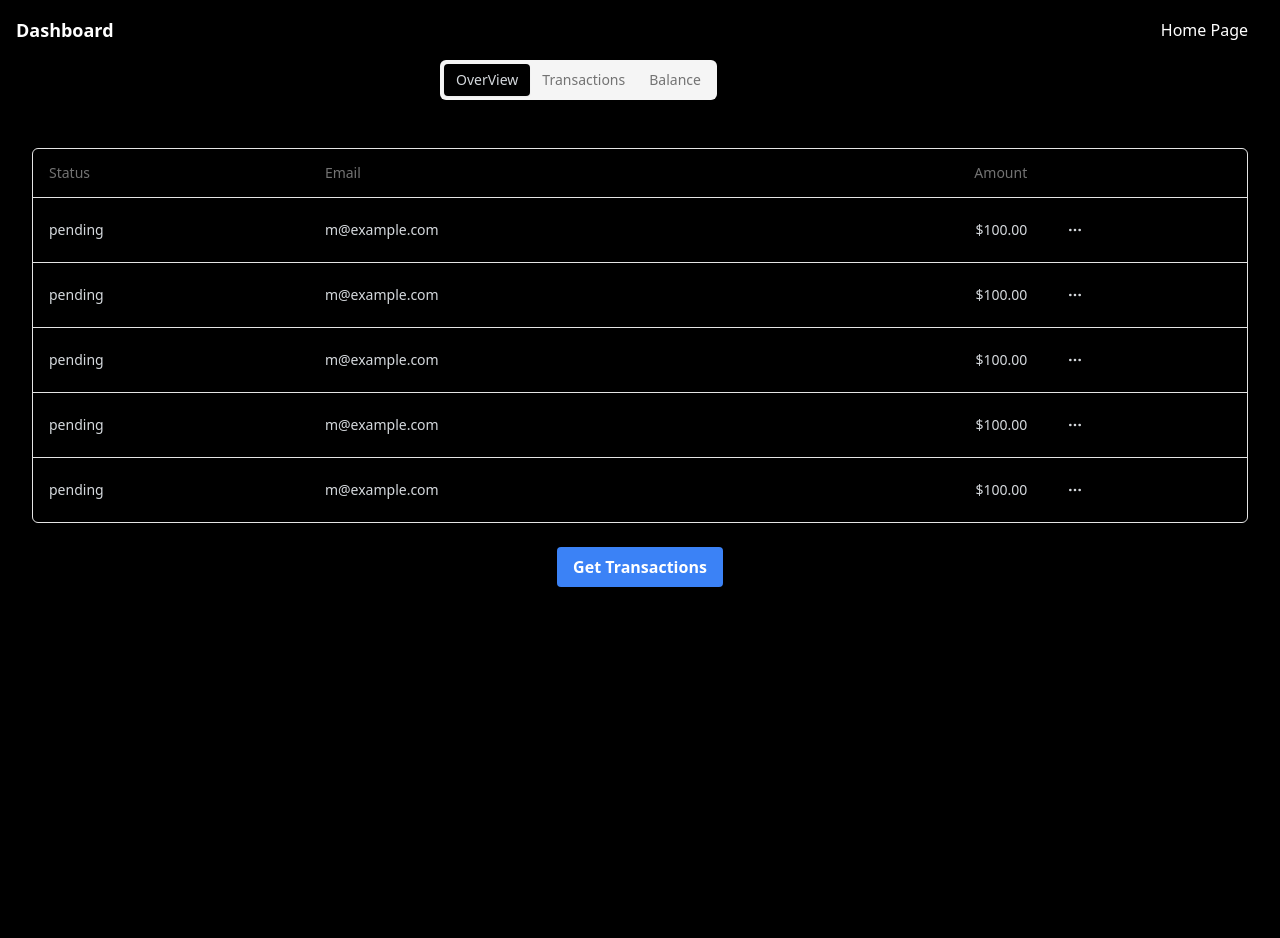
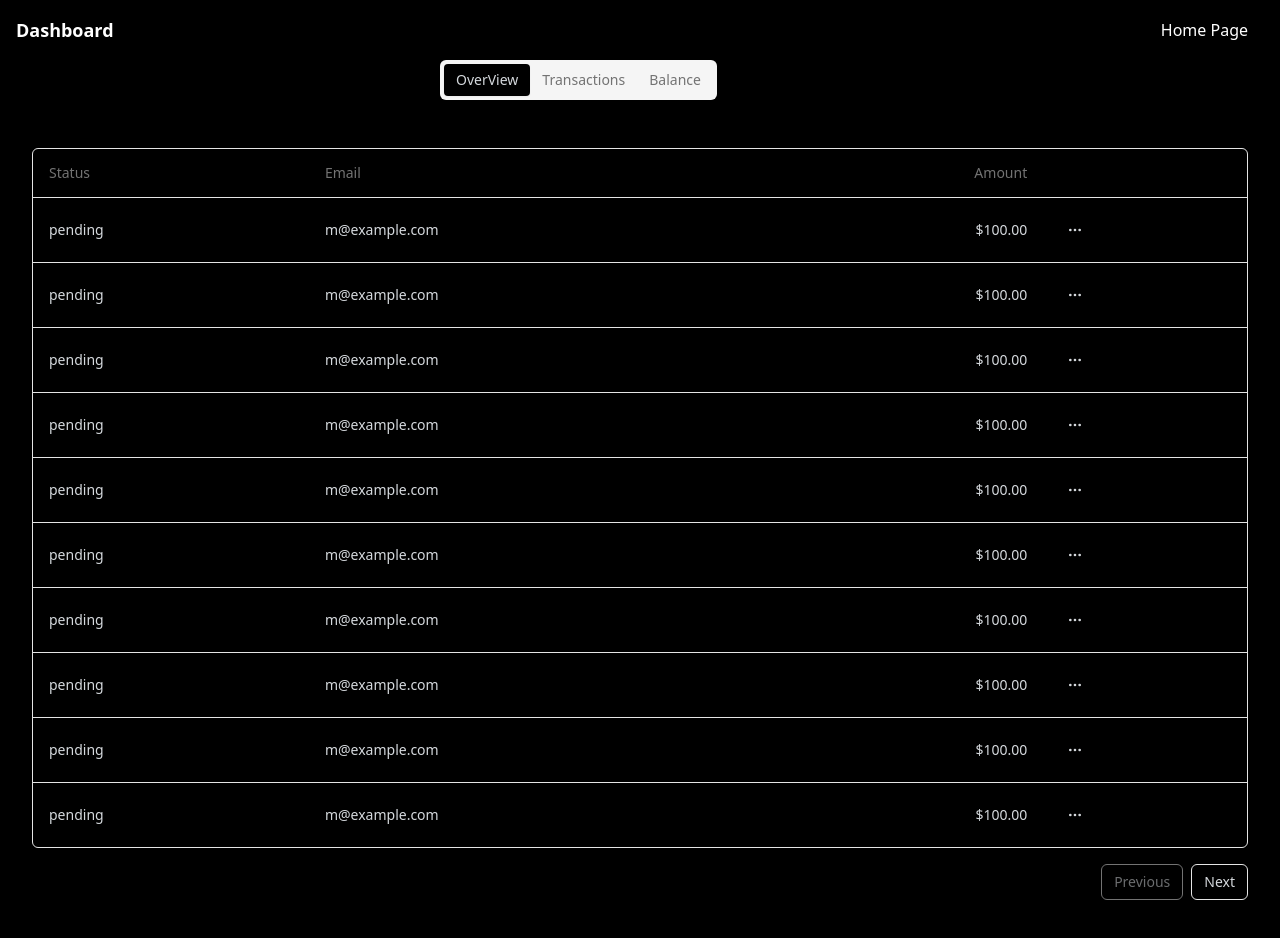
Before and after one commit to ParsaPeikani/BudgetBuddy-Tracker, a Next.js app: page /dashboard in a window 1280 px wide. Shown: the top 938 px of the page. Before the commit the page ends 800 px from the top, so only its background shows below. Built offline with nearby package versions, Linux system fonts and the light colour scheme.

Commit message:
Added default pagination

```diff
--- a/src/app/dashboard/page.tsx
+++ b/src/app/dashboard/page.tsx
@@ -11,6 +11,42 @@ export default function Dashboard() {
   function getData(): Payment[] {
     // Fetch data from your API here.
     return [
+      {
+        id: "728ed52f",
+        amount: 100,
+        status: "pending",
+        email: "m@example.com",
+      },
+      {
+        id: "728ed52f",
+        amount: 100,
+        status: "pending",
+        email: "m@example.com",
+      },
+      {
+        id: "728ed52f",
+        amount: 100,
+        status: "pending",
+        email: "m@example.com",
+      },
+      {
+        id: "728ed52f",
+        amount: 100,
+        status: "pending",
+        email: "m@example.com",
+      },
+      {
+        id: "728ed52f",
+        amount: 100,
+        status: "pending",
+        email: "m@example.com",
+      },
+      {
+        id: "728ed52f",
+        amount: 100,
+        status: "pending",
+        email: "m@example.com",
+      },
       {
         id: "728ed52f",
         amount: 100,
--- a/src/components/custom-table/data-table.tsx
+++ b/src/components/custom-table/data-table.tsx
@@ -1,9 +1,12 @@
 "use client";
+
+import { Button } from "@/components/ui/button";
 
 import {
   ColumnDef,
   flexRender,
   getCoreRowModel,
+  getPaginationRowModel,
   useReactTable,
 } from "@tanstack/react-table";
 
@@ -29,9 +32,11 @@ export function DataTable<TData, TValue>({
     data,
     columns,
     getCoreRowModel: getCoreRowModel(),
+    getPaginationRowModel: getPaginationRowModel(),
   });
 
   return (
+    <div>
       <div className="rounded-md border">
         <Table>
           <TableHeader>
@@ -61,14 +66,20 @@ export function DataTable<TData, TValue>({
                 >
                   {row.getVisibleCells().map((cell) => (
                     <TableCell key={cell.id}>
-                    {flexRender(cell.column.columnDef.cell, cell.getContext())}
+                      {flexRender(
+                        cell.column.columnDef.cell,
+                        cell.getContext()
+                      )}
                     </TableCell>
                   ))}
                 </TableRow>
               ))
             ) : (
               <TableRow>
-              <TableCell colSpan={columns.length} className="h-24 text-center">
+                <TableCell
+                  colSpan={columns.length}
+                  className="h-24 text-center"
+                >
                   No results.
                 </TableCell>
               </TableRow>
@@ -76,5 +87,24 @@ export function DataTable<TData, TValue>({
           </TableBody>
         </Table>
       </div>
+      <div className="flex items-center justify-end space-x-2 py-4">
+        <Button
+          variant="outline"
+          size="sm"
+          onClick={() => table.previousPage()}
+          disabled={!table.getCanPreviousPage()}
+        >
+          Previous
+        </Button>
+        <Button
+          variant="outline"
+          size="sm"
+          onClick={() => table.nextPage()}
+          disabled={!table.getCanNextPage()}
+        >
+          Next
+        </Button>
+      </div>
+    </div>
   );
 }
```
Lines whose indentation alone changed are shown as unchanged.
